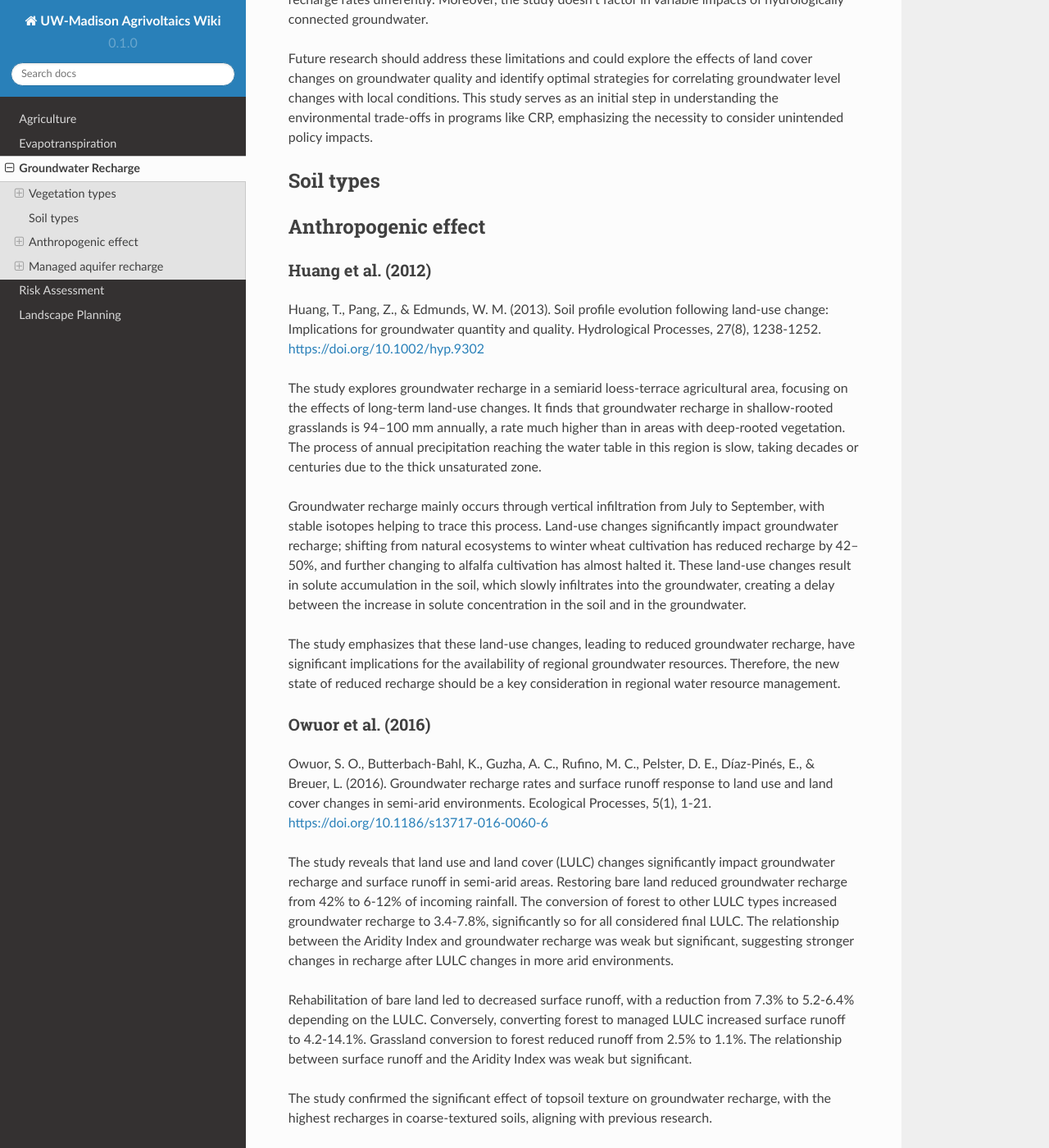
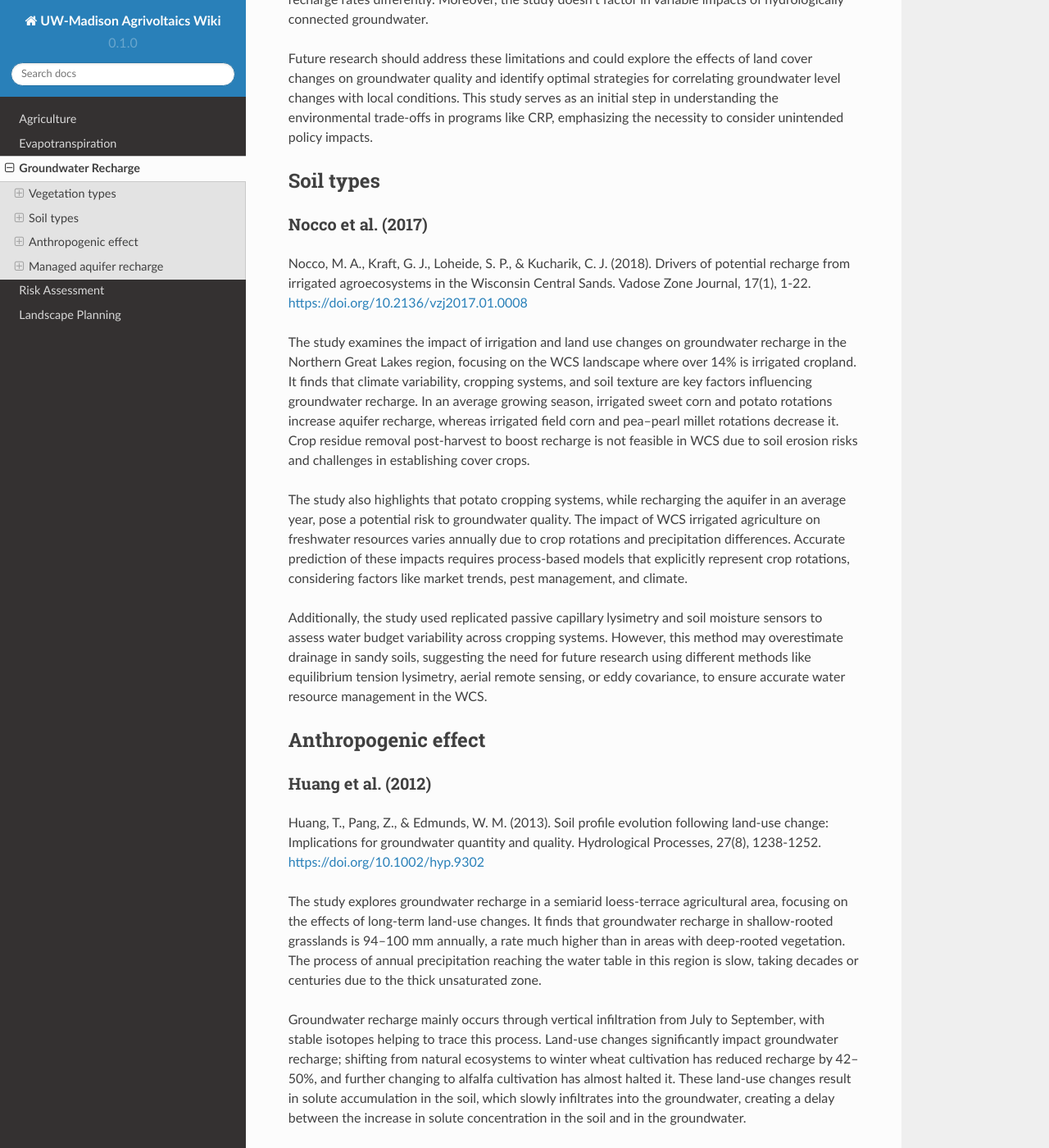
Before and after one commit to hanhydro/wiki, a Sphinx documentation site: the page built from docs/source/gw_rech.rst, in a window 1280 px wide and 1400 px high, scrolled down 734 px. Shown: the whole window at 82% size. Built offline with Sphinx 7.4.7 and the Read the Docs theme 2.0.0, drawn with Linux system fonts in a browser that asks for light colours; pages that are not in the unit, such as notebooks, are missing from menus.

Commit message:
Update gw_rech.rst

```diff
--- a/docs/source/gw_rech.rst
+++ b/docs/source/gw_rech.rst
@@ -17,6 +17,17 @@ Future research should address these limitations and could explore the effects o
 
 Soil types
 ----------
+Nocco et al. (2017)
++++++++++++++++++++
+
+Nocco, M. A., Kraft, G. J., Loheide, S. P., & Kucharik, C. J. (2018). Drivers of potential recharge from irrigated agroecosystems in the Wisconsin Central Sands. Vadose Zone Journal, 17(1), 1-22. https://doi.org/10.2136/vzj2017.01.0008
+
+The study examines the impact of irrigation and land use changes on groundwater recharge in the Northern Great Lakes region, focusing on the WCS landscape where over 14% is irrigated cropland. It finds that climate variability, cropping systems, and soil texture are key factors influencing groundwater recharge. In an average growing season, irrigated sweet corn and potato rotations increase aquifer recharge, whereas irrigated field corn and pea–pearl millet rotations decrease it. Crop residue removal post-harvest to boost recharge is not feasible in WCS due to soil erosion risks and challenges in establishing cover crops.
+
+The study also highlights that potato cropping systems, while recharging the aquifer in an average year, pose a potential risk to groundwater quality. The impact of WCS irrigated agriculture on freshwater resources varies annually due to crop rotations and precipitation differences. Accurate prediction of these impacts requires process-based models that explicitly represent crop rotations, considering factors like market trends, pest management, and climate.
+
+Additionally, the study used replicated passive capillary lysimetry and soil moisture sensors to assess water budget variability across cropping systems. However, this method may overestimate drainage in sandy soils, suggesting the need for future research using different methods like equilibrium tension lysimetry, aerial remote sensing, or eddy covariance, to ensure accurate water resource management in the WCS.
+
 
 Anthropogenic effect
 --------------------
```
